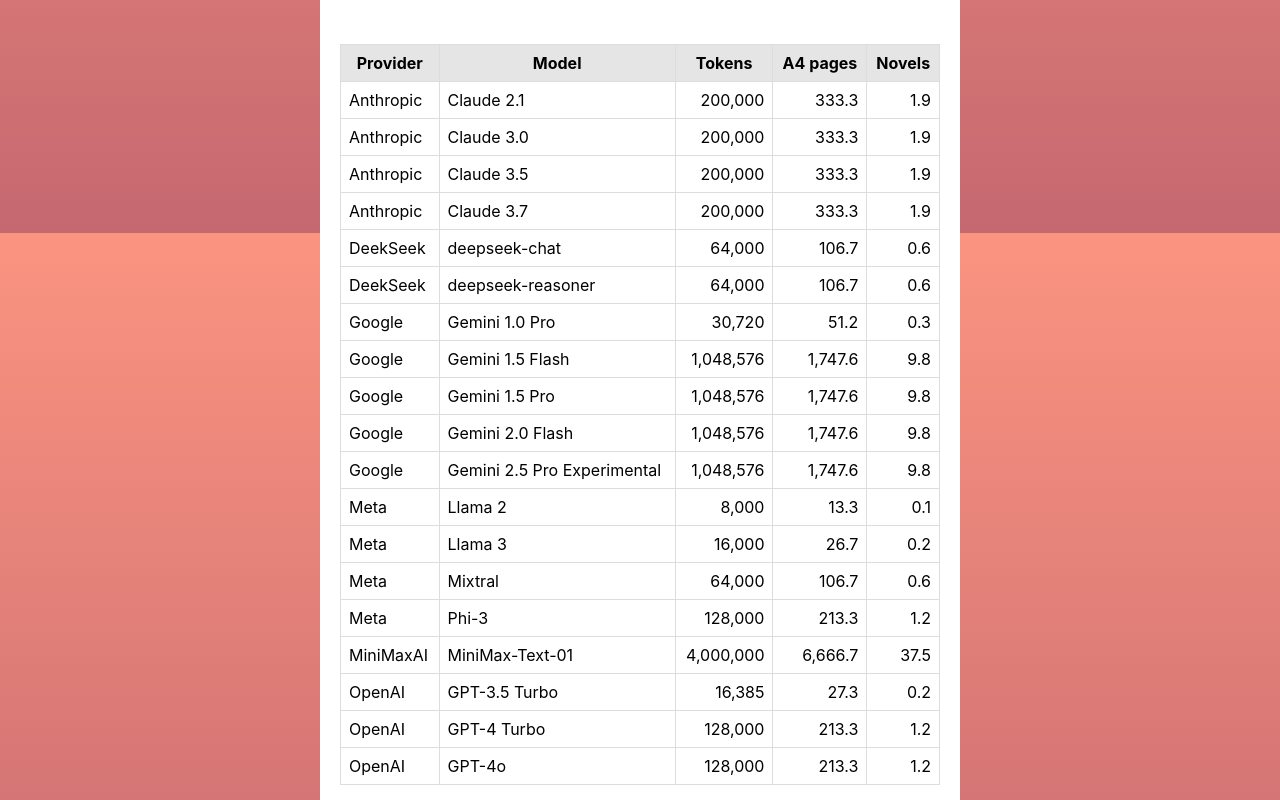
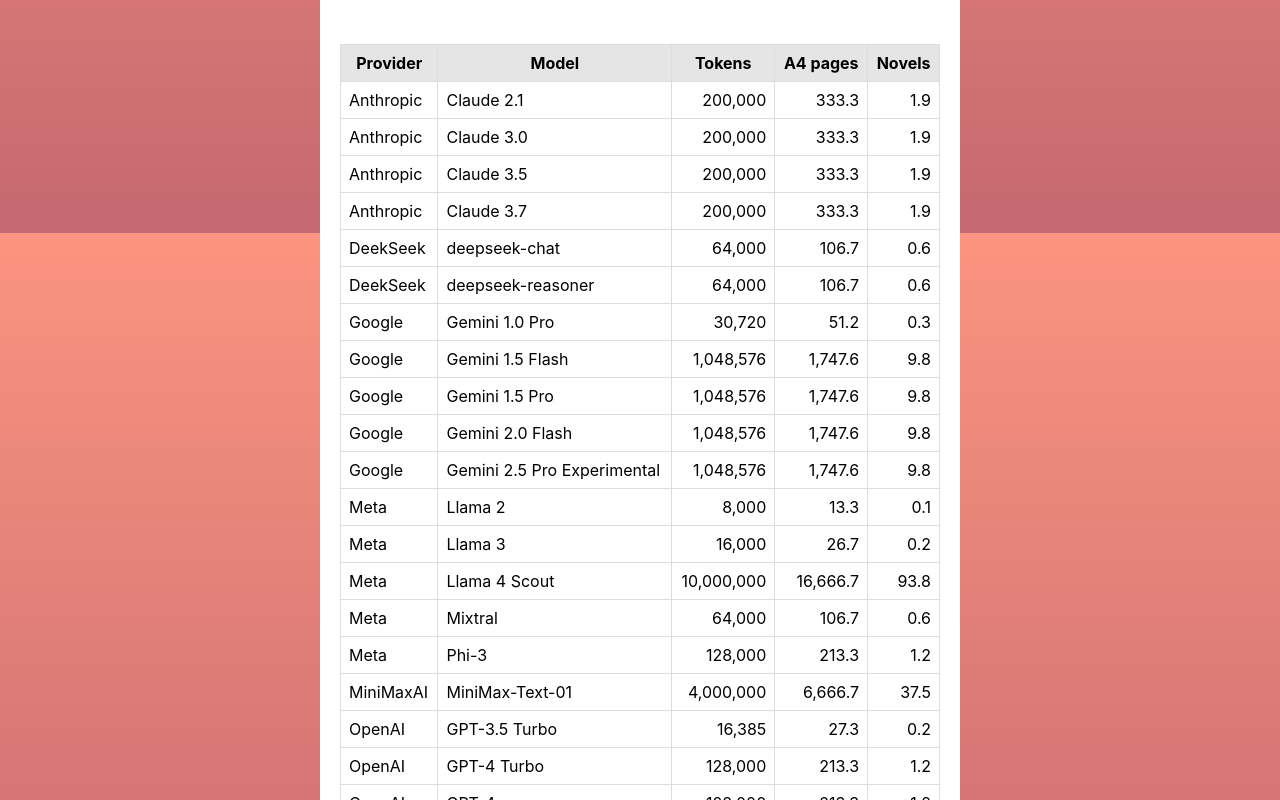
Before and after one commit to MichaelCurrin/token-translator, a React (Create React App) app: page / in a window 1280 px wide. Shown: the part 1367-2167 px from the top of the page. Built offline with nearby package versions, Linux system fonts and the light colour scheme.

Commit message:
update constants.js

```diff
--- a/src/constants.js
+++ b/src/constants.js
@@ -30,6 +30,7 @@ export const MODEL_INPUT_LIMITS = [
   { provider: 'OpenAI', modelName: 'GPT-4o', tokens: 128000 },
   { provider: 'OpenAI', modelName: 'GPT-4 Turbo', tokens: 128000 },
   { provider: 'OpenAI', modelName: 'GPT-3.5 Turbo', tokens: 16385 },
+  { provider: 'Meta', modelName: 'Llama 4 Scout', tokens: 10 * 10 ** 6 },
   { provider: 'Meta', modelName: 'Llama 3', tokens: 16000 },
   { provider: 'Meta', modelName: 'Llama 2', tokens: 8000 },
   { provider: 'Meta', modelName: 'Phi-3', tokens: 128000 },
@@ -38,7 +39,7 @@ export const MODEL_INPUT_LIMITS = [
   { provider: 'Anthropic', modelName: 'Claude 3.5', tokens: 200000 },
   { provider: 'Anthropic', modelName: 'Claude 3.0', tokens: 200000 },
   { provider: 'Anthropic', modelName: 'Claude 2.1', tokens: 200000 },
-  { provider: 'MiniMaxAI', modelName: 'MiniMax-Text-01', tokens: 4000000 },
+  { provider: 'MiniMaxAI', modelName: 'MiniMax-Text-01', tokens: 4 * 10 ** 6 },
 ];
 
 // Assume price is in Dollars. Better to keep as string not number, as readable
```
